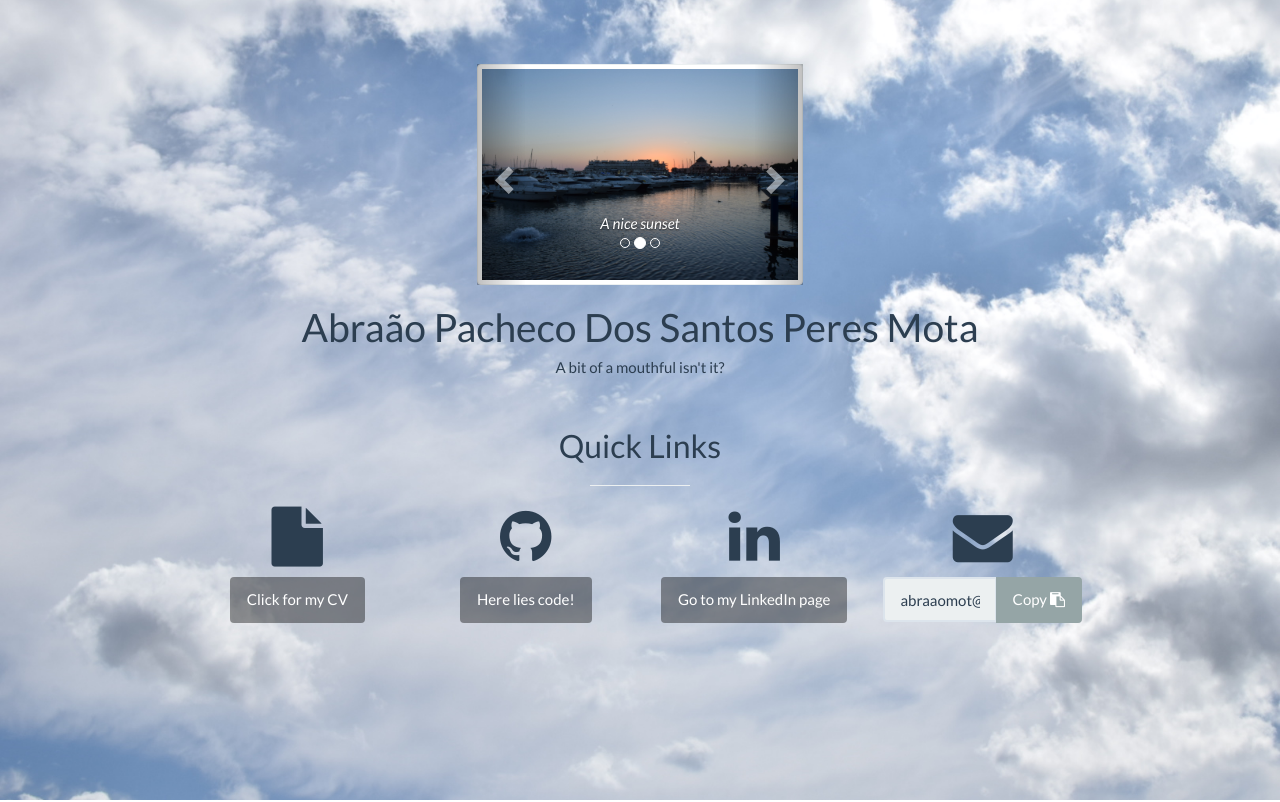
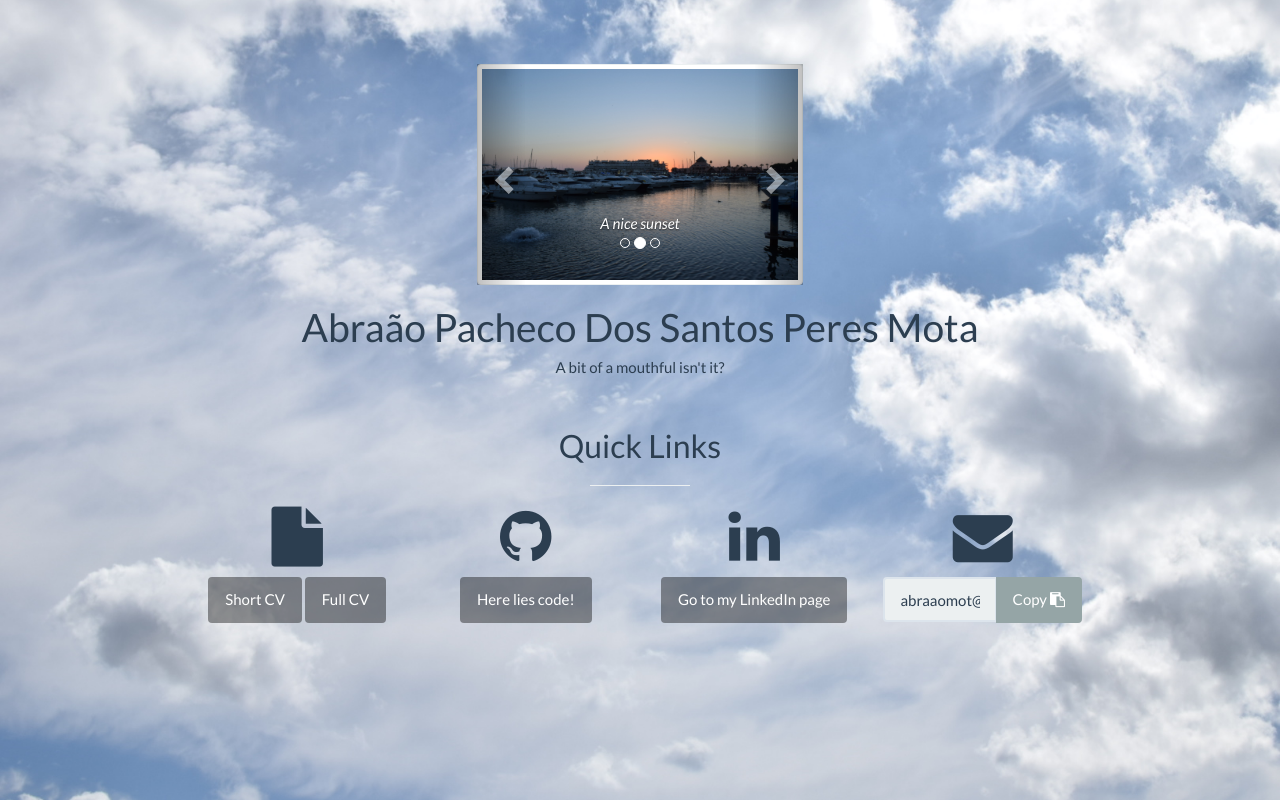
Before and after one commit to AbraaoMota/abraaomota.github.io, a plain HTML site: page index.html in a window 1280 px wide. Shown: the top 802 px of the page. Drawn offline with Linux system fonts and the light colour scheme.

Commit message:
Add links to both CV's

```diff
--- a/index.html
+++ b/index.html
@@ -131,7 +131,8 @@
                     </span>
                     <h4>
                     </h4>
-                    <a href="cv/abraao_cv_short.pdf" class="btn btn-dark" target="_blank">Click for my CV</a>
+                    <a href="cv/abraao_cv_short.pdf" class="btn btn-dark" target="_blank">Short CV</a>
+                    <a href="cv/abraao_cv.pdf" class="btn btn-dark" target="_blank">Full CV</a>
                   </div>
                 </div>
                 <div class="col-md-3 col-sm-6">
```
